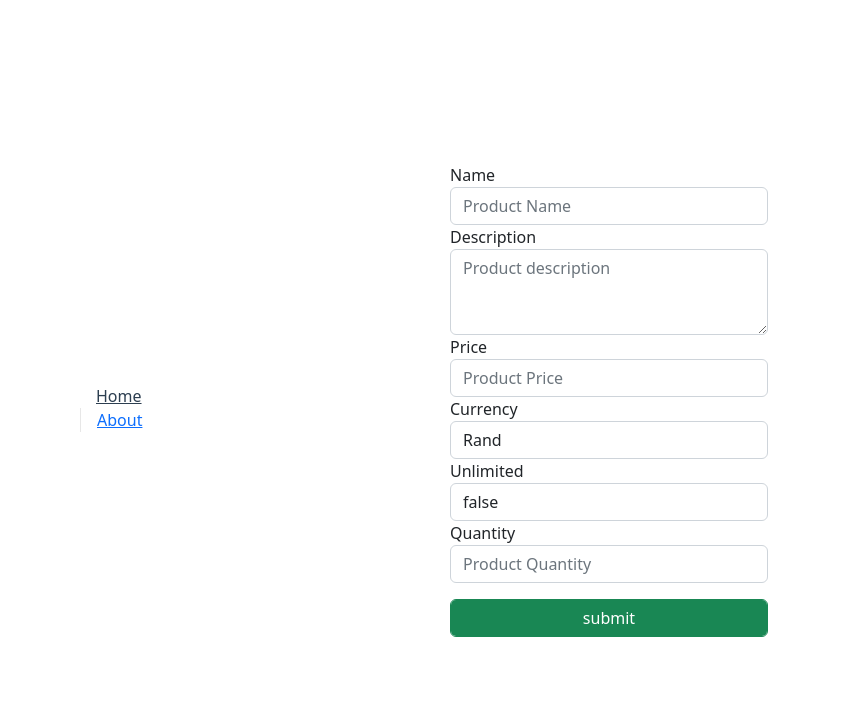
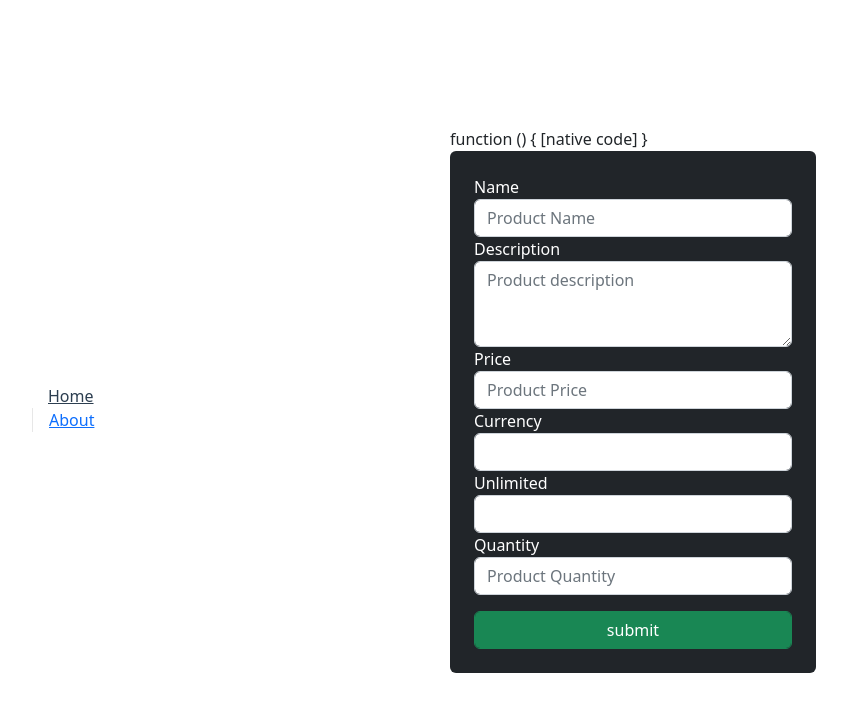
Before and after one commit to gauthierjorbel22/paystack-app, a Vue app: page / in a window 1280 px wide. Shown: the top 712 px of the page, without its empty margins (202-1049 px from the left). Built offline with nearby package versions, Linux system fonts and the light colour scheme.

Commit message:
create product function implemented

```diff
--- a/package.json
+++ b/package.json
@@ -9,9 +9,11 @@
   },
   "dependencies": {
     "@popperjs/core": "^2.11.6",
+    "axios": "^1.2.1",
     "bootstrap": "^5.2.3",
     "pinia": "^2.0.26",
     "vue": "^3.2.45",
+    "vue-axios": "^3.5.2",
     "vue-router": "^4.1.6"
   },
   "devDependencies": {
--- a/src/components/CreateProduct.vue
+++ b/src/components/CreateProduct.vue
@@ -1,6 +1,7 @@
 <template>
   <div class="container">
-    <form>
+    {{ name }} {{ createProduct }}
+    <form class="text-bg-dark p-4 rounded" @submit.prevent="createProduct()">
       <div class="form-group">
         <label for="name">Name</label>
         <input
@@ -8,6 +9,7 @@
           class="form-control"
           id="name"
           placeholder="Product Name"
+          v-model="name"
         />
       </div>
       <div class="form-group">
@@ -19,6 +21,7 @@
           cols="30"
           rows="3"
           placeholder="Product description"
+          v-model="description"
         ></textarea>
       </div>
       <div class="form-group">
@@ -28,19 +31,31 @@
           class="form-control"
           id="price"
           placeholder="Product Price"
+          v-model="price"
         />
       </div>
       <div class="form-group">
         <label for="currency">Currency</label>
-        <select class="form-control" name="currency" id="currency">
-          <option>Rand</option>
-          <option>Naira</option>
-          <option>Ghana</option>
+        <select
+          class="form-control"
+          name="currency"
+          id="currency"
+          v-model="currency"
+        >
+          <option>ZAR</option>
+          <option>NGN</option>
+          <option>GHS</option>
+          <option>USD</option>
         </select>
       </div>
       <div class="form-group">
         <label for="unlimited">Unlimited</label>
-        <select class="form-control" name="unlimited" id="unlimited">
+        <select
+          class="form-control"
+          name="unlimited"
+          id="unlimited"
+          v-model="unlimited"
+        >
           <option>false</option>
           <option>true</option>
         </select>
@@ -51,6 +66,7 @@
           class="form-control"
           type="number"
           placeholder="Product Quantity"
+          v-model="quantity"
         />
       </div>
       <div class="form-group pt-3">
@@ -64,8 +80,51 @@
   </div>
 </template>
 
-<script setup>
+<script>
+import axios from "axios";
+export default {
+  data() {
+    return {
+      name: null,
+      description: null,
+      price: null,
+      currency: null,
+      unlimited: null,
+      quantity: null,
+    };
+  },
+  methods: {
+    async createProduct() {
+      try {
+        const config = {
+          headers: {
+            Authorization:
+              "Bearer sk_test_be442dc19bf2d7002b19cd3d8e03486959523281",
+            "content-type": "application/json",
+          },
+        };
+        const response = await axios.post(
+          "https://api.paystack.co/product",
+
+          {
+            name: this.name,
+            description: this.description,
+            price: this.price,
+            currency: this.currency,
+            unlimited: this.unlimited,
+            quantity: this.quantity,
+          },
+          config
+        );
+        console.log(response);
+        return response;
+      } catch (error) {
+        console.log(error);
+      }
+    },
+  },
+};
 </script>
 
-<style>
+<style scoped>
 </style>
--- a/src/main.js
+++ b/src/main.js
@@ -14,4 +14,5 @@ const app = createApp(App)
 app.use(createPinia())
 app.use(router)
 
+
 app.mount('#app')
```
Also changed, not shown: src/components/WelcomeItem.vue (added, +85 -0 lines), 1 other file (tests, documents, lock files or other folders).
